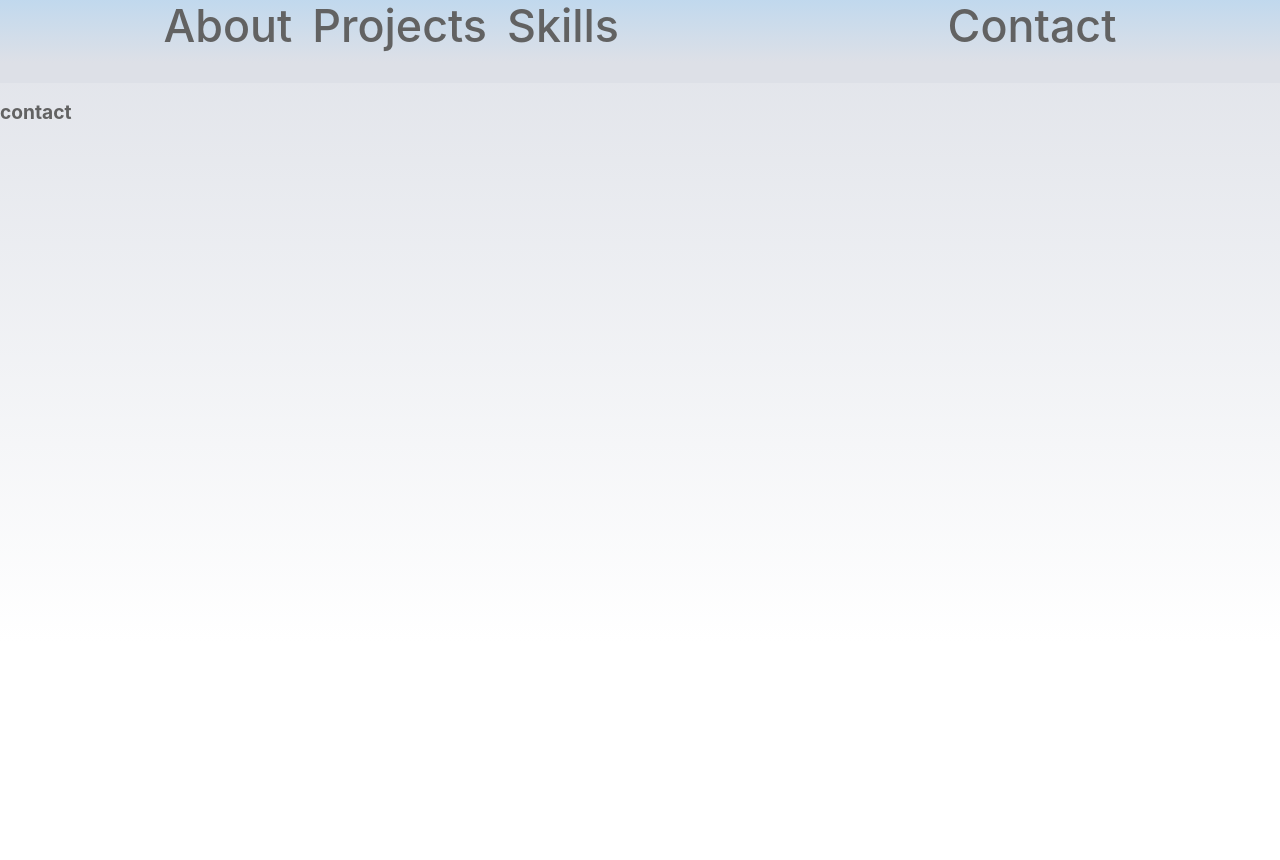
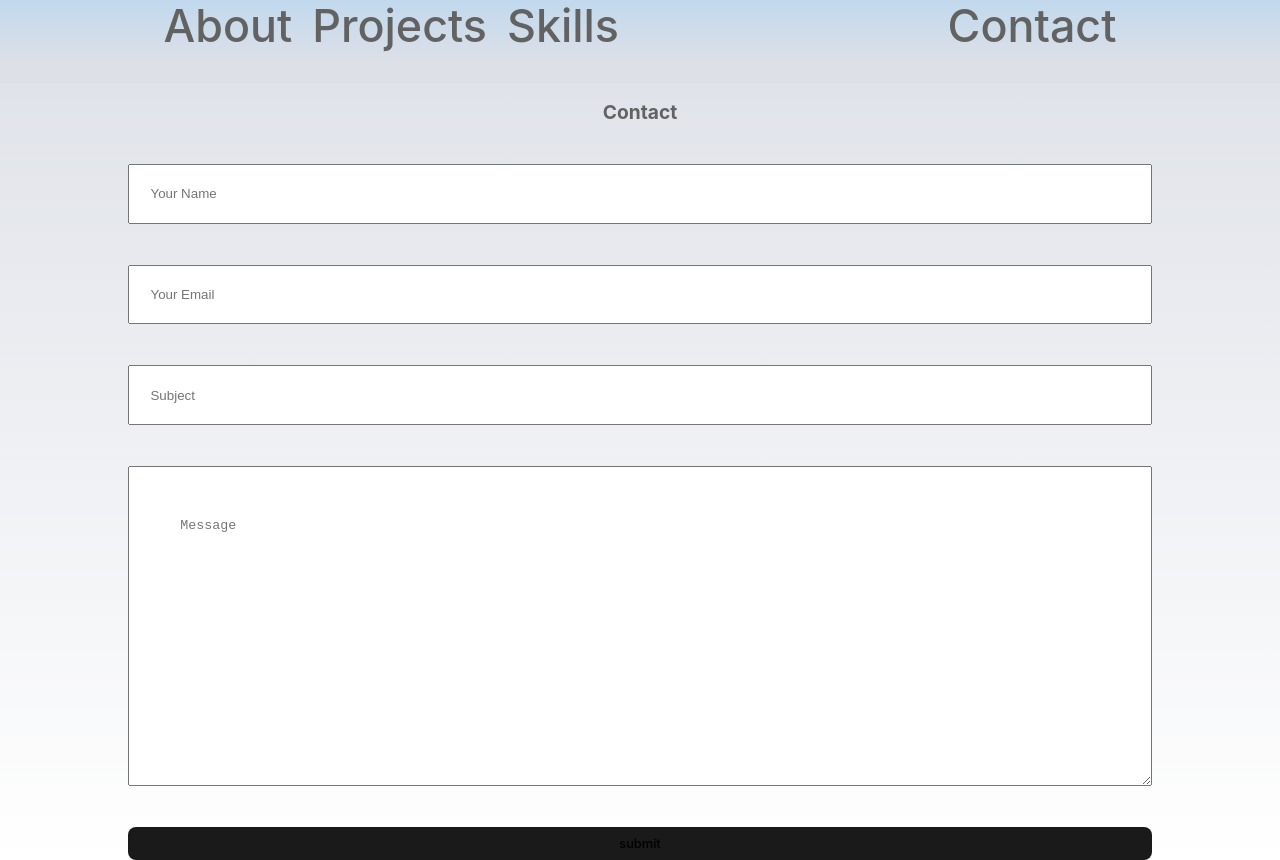
Before and after one commit to t-cbailey/portfolio, a React (Vite) app: page /contact in a window 1280 px wide. Shown: the part 158-1018 px from the top of the page. Before the commit the page ends 800 px from the top, so only its background shows below. Built offline with nearby package versions, Linux system fonts and the light colour scheme.

Commit message:
added contact page

```diff
--- a/src/App.tsx
+++ b/src/App.tsx
@@ -15,6 +15,7 @@ function App() {
       <Header />
       <Nav />
       <Routes>
+        <Route path="/" element={<About />} />
         <Route path="/about" element={<About />} />
         <Route path="/projects" element={<Projects />} />
         <Route path="/projects/:project_id" element={<SingleProjectPage />} />
--- a/src/components/Contact.tsx
+++ b/src/components/Contact.tsx
@@ -1,9 +1,99 @@
+import React from "react";
+import { postMessage } from "../../utils";
+import "../styling/contact.css";
+
 function Contact() {
-  return (
-    <>
-      <h2>contact</h2>
-    </>
-  );
+  const [name, setName] = React.useState<string>("");
+  const [email, setEmail] = React.useState<string>("");
+  const [subject, setSubject] = React.useState<string>("");
+  const [messageBody, setMessageBody] = React.useState<string>("");
+  const [sending, setSending] = React.useState(false);
+
+  function handleNameChange(e: any) {
+    setName(e.target.value);
+  }
+
+  function handleEmailChange(e: any) {
+    setEmail(e.target.value);
+  }
+  function handleSubjectChange(e: any) {
+    setSubject(e.target.value);
+  }
+  function handleMessageBodyChange(e: any) {
+    setMessageBody(e.target.value);
+  }
+
+  function handleSubmit(e: any) {
+    e.preventDefault();
+    const msg = {
+      name: name,
+      email: email,
+      subject: subject,
+      messageBody: messageBody,
+    };
+
+    if (msg.name.length < 1) {
+      alert("Name Required.");
+    } else if (msg.subject.length < 1) {
+      alert("Subject Required.");
+    } else if (msg.messageBody.length < 1) {
+      alert("Message Required.");
+    } else if (
+      /^\w+([\.-]?\w+)*@\w+([\.-]?\w+)*(\.\w{2,3})+$/.test(msg.email) === false
+    ) {
+      alert("Invalid email address.");
+    } else {
+      setSending(true);
+      postMessage(msg)
+        .then(() => {
+          alert("message sent");
+        })
+        .then(() => {
+          setSending(false);
+          setEmail("");
+          setMessageBody("");
+          setName("");
+          setSubject("");
+        });
+    }
+  }
+
+  if (sending) return <h2 className="sending">sending...</h2>;
+  else
+    return (
+      <>
+        <h2 id="contactTitle">Contact</h2>
+        <form id="contactForm">
+          <input
+            type="text"
+            placeholder="Your Name"
+            onChange={handleNameChange}
+            className="inputField"
+          />
+          <input
+            className="inputField"
+            type="text"
+            placeholder="Your Email"
+            onChange={handleEmailChange}
+          />
+          <input
+            className="inputField"
+            type="text"
+            placeholder="Subject"
+            onChange={handleSubjectChange}
+          />
+          <textarea
+            className="messageInput"
+            required
+            placeholder="Message"
+            onChange={handleMessageBodyChange}
+          />
+          <button id="submitButton" type="submit" onClick={handleSubmit}>
+            submit
+          </button>
+        </form>
+      </>
+    );
 }
 
 export default Contact;
--- a/src/styling/App.css
+++ b/src/styling/App.css
@@ -1,4 +1,12 @@
 .loading {
+  text-align: center;
+  width: 100%;
+  margin-top: 20px;
+  margin-bottom: 20px;
+  animation: blinker 2s linear infinite;
+}
+
+.sending {
   text-align: center;
   width: 100%;
   margin-top: 20px;
--- a/src/styling/contact.css
+++ b/src/styling/contact.css
@@ -0,0 +1,29 @@
+#contactTitle {
+  text-align: center;
+}
+#contactForm {
+  margin: auto;
+  width: 80%;
+  max-width: 80%;
+  display: flex;
+  flex-direction: column;
+  justify-content: center;
+}
+.inputField {
+  width: 100%;
+  margin-top: 2%;
+  margin-bottom: 2%;
+  padding: 2%;
+}
+.messageInput {
+  width: 100%;
+  resize: vertical;
+  margin-top: 2%;
+  margin-bottom: 2%;
+  padding: 5%;
+  height: 20rem;
+}
+
+#submitButton {
+  margin-top: 2%;
+}
--- a/utils.ts
+++ b/utils.ts
@@ -17,3 +17,14 @@ export const getSingleProject = (project_id: string | undefined) => {
     })
     .catch((err) => err);
 };
+
+export const postMessage = (msg: any) => {
+  return server
+    .post("/contact", msg)
+    .then((result) => {
+      return result.data;
+    })
+    .catch((err) => {
+      err;
+    });
+};
```
